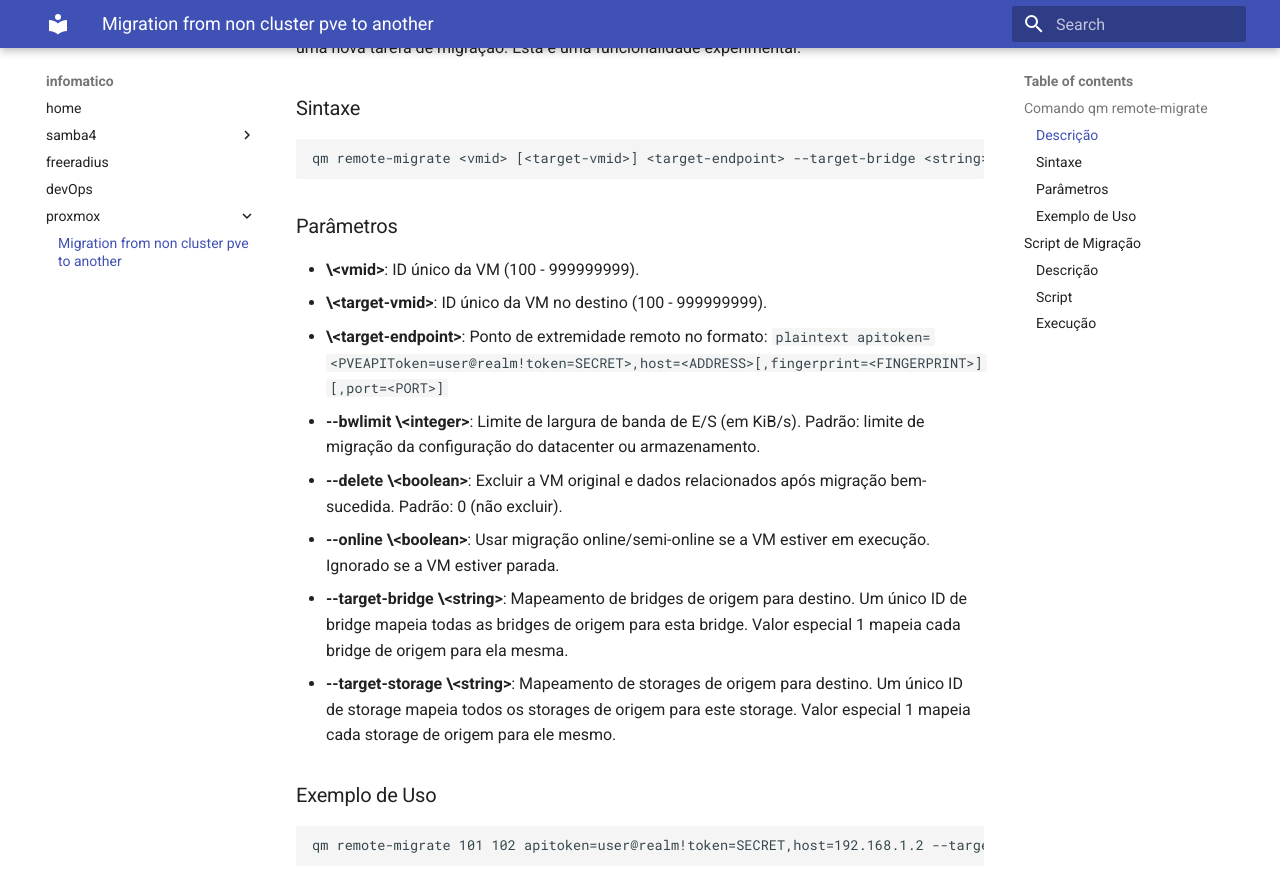
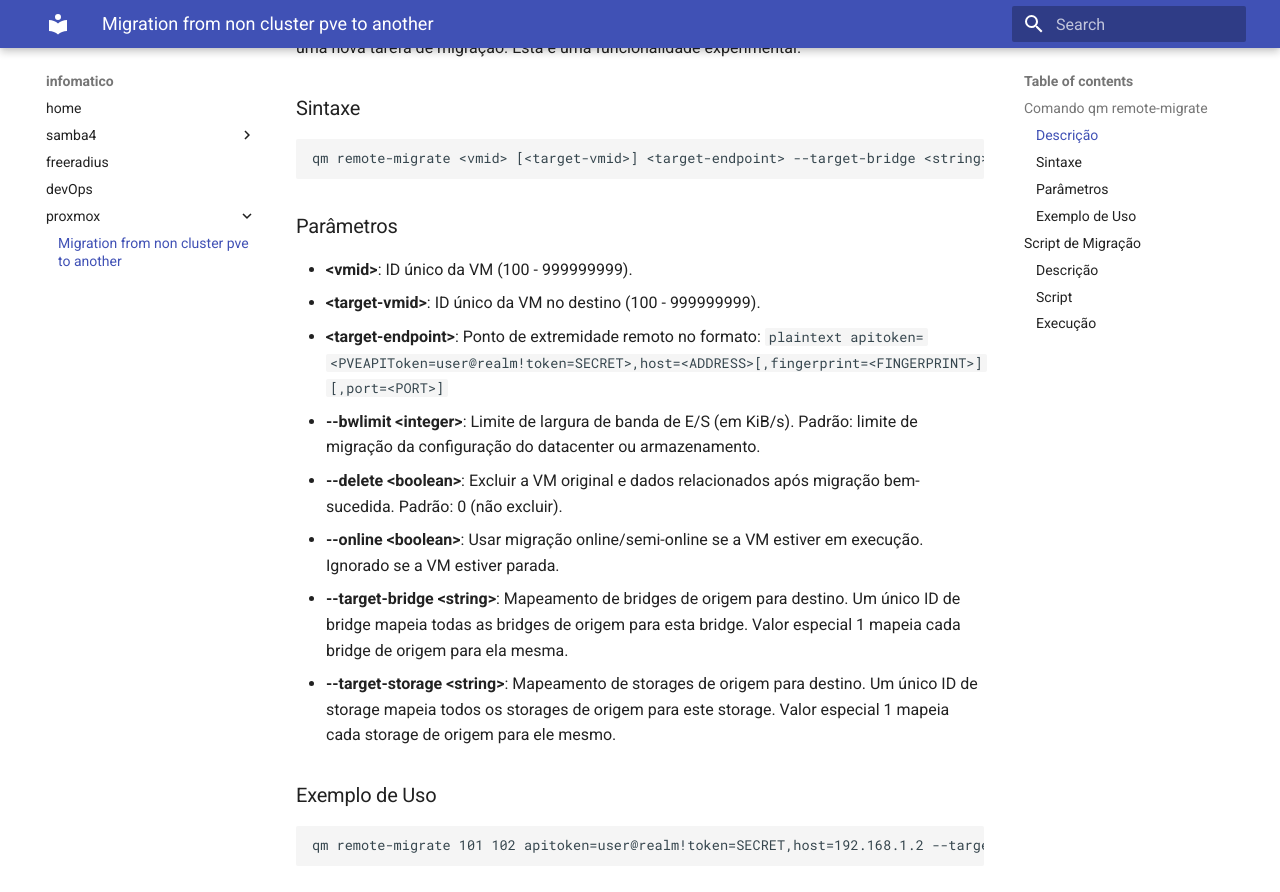
Before and after one commit to empereira/empereira.github.io, an MkDocs documentation site: the page built from docs/pve_migration.md, in a window 1280 px wide and 900 px high, scrolled down 267 px. Shown: the top 892 px of the window. Built offline with MkDocs 1.6.1 and Material for MkDocs 9.7.7, drawn with Linux system fonts in a browser that asks for light colours.

````diff
--- a/docs/pve_migration.md
+++ b/docs/pve_migration.md
@@ -14,17 +14,17 @@ qm remote-migrate <vmid> [<target-vmid>] <target-endpoint> --target-bridge <stri
 
 ### Parâmetros
 
-- **\<vmid\>**: ID único da VM (100 - 999999999).
-- **\<target-vmid\>**: ID único da VM no destino (100 - 999999999).
-- **\<target-endpoint\>**: Ponto de extremidade remoto no formato:
+- **<vmid\>**: ID único da VM (100 - 999999999).
+- **<target-vmid\>**: ID único da VM no destino (100 - 999999999).
+- **<target-endpoint\>**: Ponto de extremidade remoto no formato:
   ```plaintext
   apitoken=<PVEAPIToken=user@realm!token=SECRET>,host=<ADDRESS>[,fingerprint=<FINGERPRINT>][,port=<PORT>]
   ```
-- **--bwlimit \<integer\>**: Limite de largura de banda de E/S (em KiB/s). Padrão: limite de migração da configuração do datacenter ou armazenamento.
-- **--delete \<boolean\>**: Excluir a VM original e dados relacionados após migração bem-sucedida. Padrão: 0 (não excluir).
-- **--online \<boolean\>**: Usar migração online/semi-online se a VM estiver em execução. Ignorado se a VM estiver parada.
-- **--target-bridge \<string\>**: Mapeamento de bridges de origem para destino. Um único ID de bridge mapeia todas as bridges de origem para esta bridge. Valor especial 1 mapeia cada bridge de origem para ela mesma.
-- **--target-storage \<string\>**: Mapeamento de storages de origem para destino. Um único ID de storage mapeia todos os storages de origem para este storage. Valor especial 1 mapeia cada storage de origem para ele mesmo.
+- **--bwlimit <integer\>**: Limite de largura de banda de E/S (em KiB/s). Padrão: limite de migração da configuração do datacenter ou armazenamento.
+- **--delete <boolean\>**: Excluir a VM original e dados relacionados após migração bem-sucedida. Padrão: 0 (não excluir).
+- **--online <boolean\>**: Usar migração online/semi-online se a VM estiver em execução. Ignorado se a VM estiver parada.
+- **--target-bridge <string\>**: Mapeamento de bridges de origem para destino. Um único ID de bridge mapeia todas as bridges de origem para esta bridge. Valor especial 1 mapeia cada bridge de origem para ela mesma.
+- **--target-storage <string\>**: Mapeamento de storages de origem para destino. Um único ID de storage mapeia todos os storages de origem para este storage. Valor especial 1 mapeia cada storage de origem para ele mesmo.
 
 ### Exemplo de Uso
 
````
